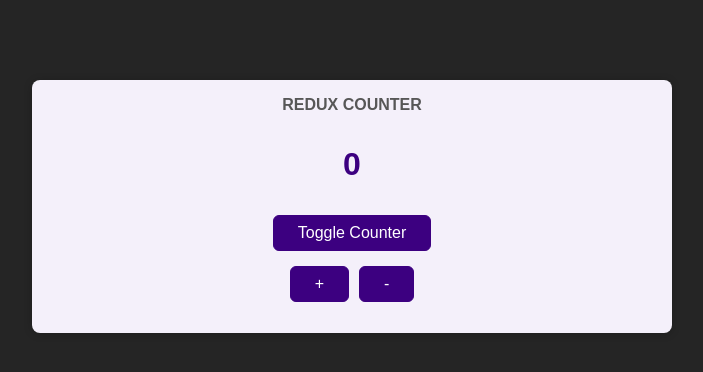
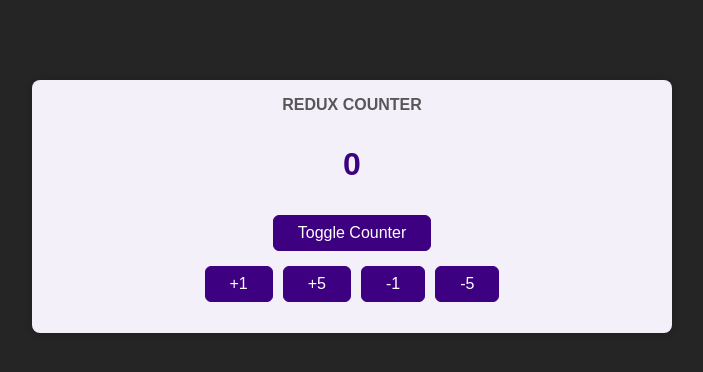
Before and after one commit to aadil42/Redux-counter, a React (Create React App) app: page / in a window 1280 px wide. Shown: the top 372 px of the page, without its empty margins (288-991 px from the left). Built offline with nearby package versions, Linux system fonts and the light colour scheme.

Commit message:
adding payload with action in dispatch function.

```diff
--- a/src/components/Counter.js
+++ b/src/components/Counter.js
@@ -9,11 +9,20 @@ const Counter = () => {
   const dispatch = useDispatch();
 
   const incrementHandle = () => {
-    dispatch({type: 'INCREAMENT'});
+    dispatch({type: 'INCREAMENT', value: 1});
+  }
+
+  const increaseBy5 = () => {
+    dispatch({type: 'INCREAMENT', value: 5});
+  }
+
+  const decreaseBy5 = () => {
+    dispatch({type: 'DECREAMENT', value: 5});
+
   }
 
   const decreamentHandle = () => {
-    dispatch({type: 'DECREAMENT'});
+    dispatch({type: 'DECREAMENT', value: 1});
   }
 
   return (
@@ -22,8 +31,11 @@ const Counter = () => {
       <div className={classes.value}>{ counter }</div>
       <button onClick={toggleCounterHandler}>Toggle Counter</button>
       <div className={classes['button-wrapper']}>
-        <button onClick={incrementHandle}>+</button>
-        <button onClick={decreamentHandle}>-</button>
+        <button onClick={incrementHandle}>+1</button>
+        <button onClick={increaseBy5}>+5</button>
+        <button onClick={decreamentHandle}>-1</button>
+        <button onClick={decreaseBy5}>-5</button>
+
       </div>
     </main>
   );
--- a/src/store/index.js
+++ b/src/store/index.js
@@ -4,13 +4,13 @@ import { createStore } from 'redux';
 const counterReducer = (state = {counter: 0}, action) => {
     if(action.type === "INCREAMENT") {
         return {
-            counter: state.counter + 1
+            counter: state.counter + action.value
         }
     }
 
     if(action.type === 'DECREAMENT') {
         return {
-            counter: state.counter - 1
+            counter: state.counter - action.value
         }
     }
 
```
